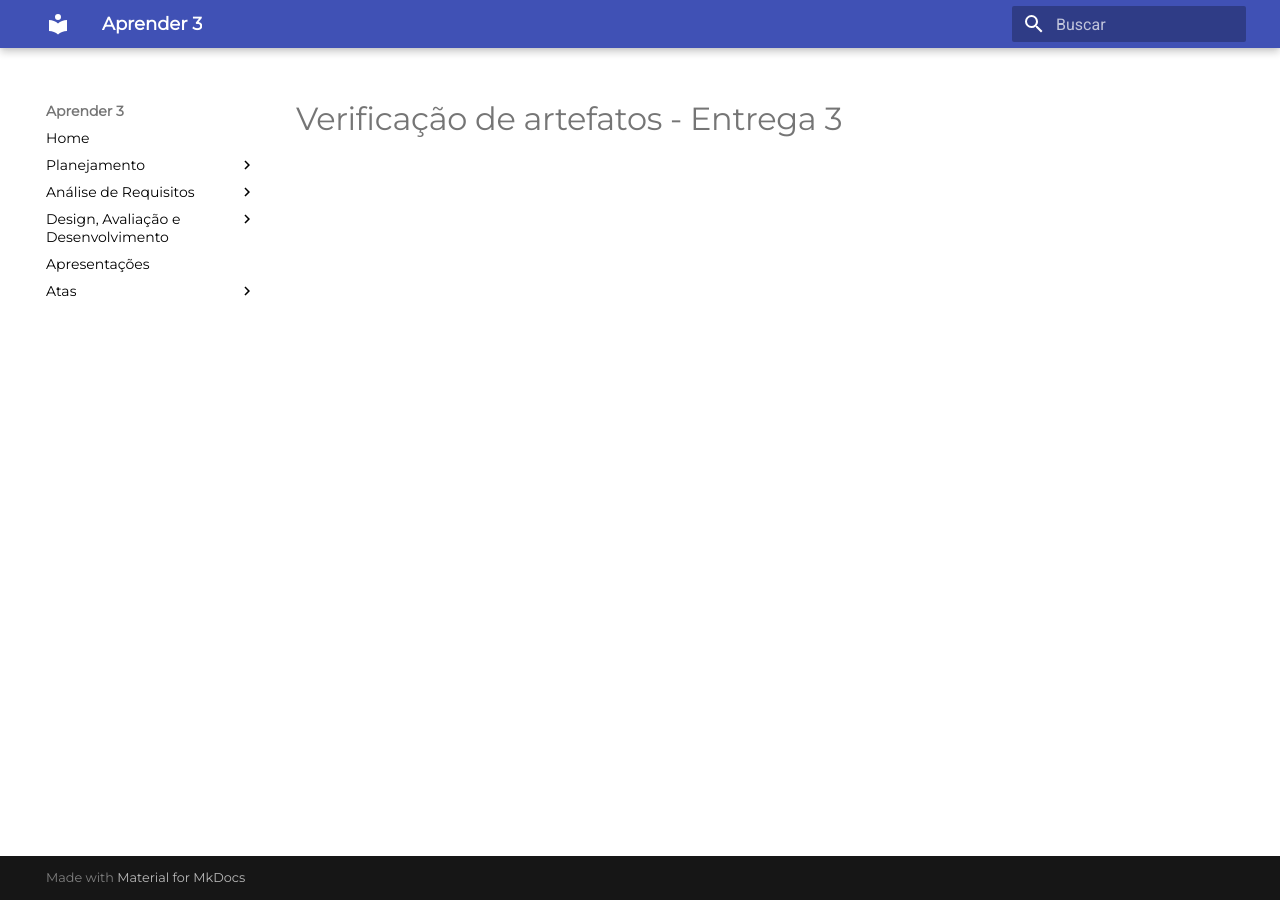
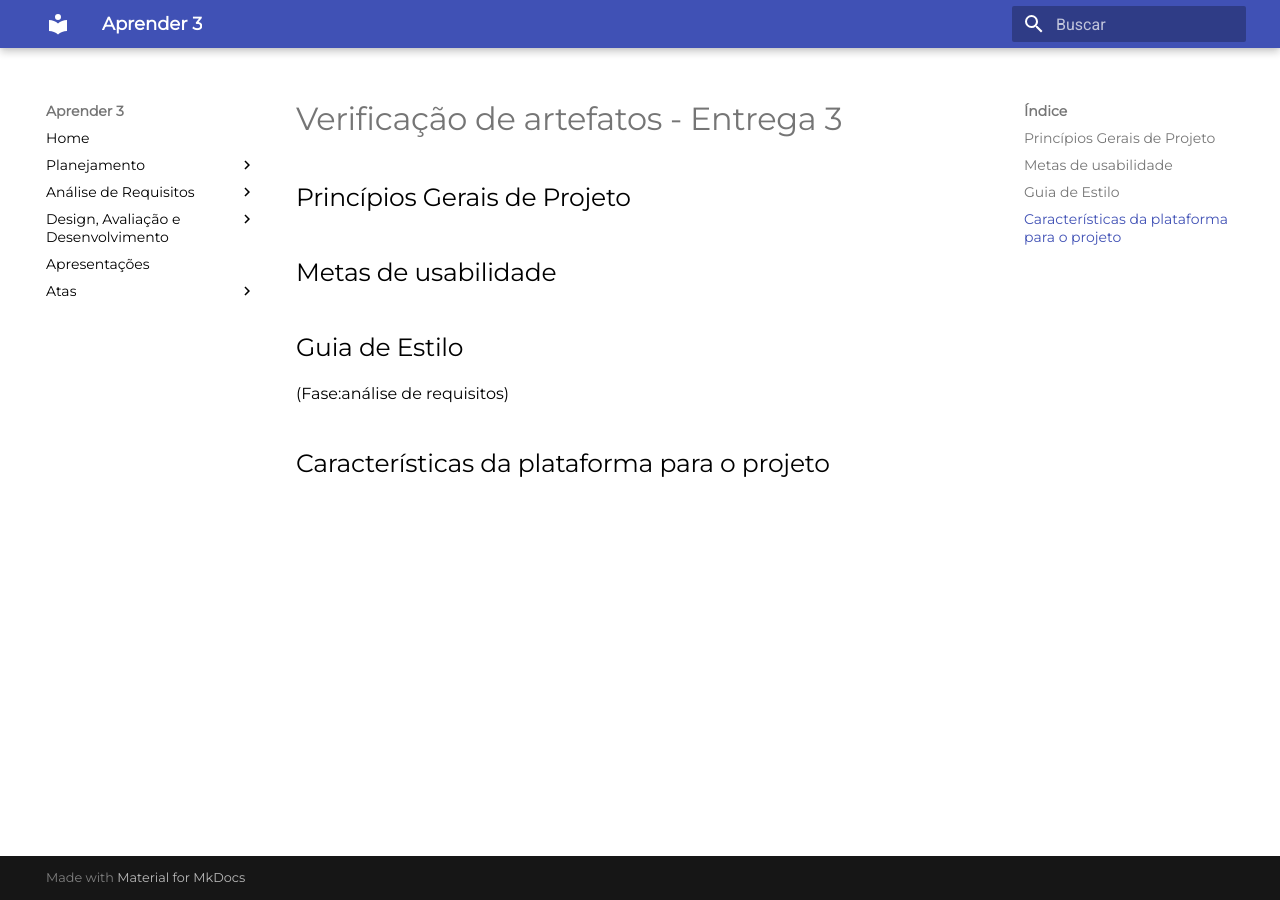
Before and after one commit to mdsreq-fga-unb/2022.2-Aprender3, an MkDocs documentation site: the page built from docs/Avaliacao/verificacao_entrega3.md, in a window 1280 px wide. Built offline with MkDocs 1.6.1 and Material for MkDocs 9.7.7, drawn with Linux system fonts in a browser that asks for light colours.

Commit message:
Update verificacao_entrega3.md

```diff
--- a/docs/Avaliacao/verificacao_entrega3.md
+++ b/docs/Avaliacao/verificacao_entrega3.md
@@ -1 +1,10 @@
 # Verificação de artefatos - Entrega 3
+
+## Princípios Gerais de Projeto
+
+## Metas de usabilidade
+
+## Guia de Estilo
+(Fase:análise de requisitos)
+
+## Características da plataforma para o projeto
```
